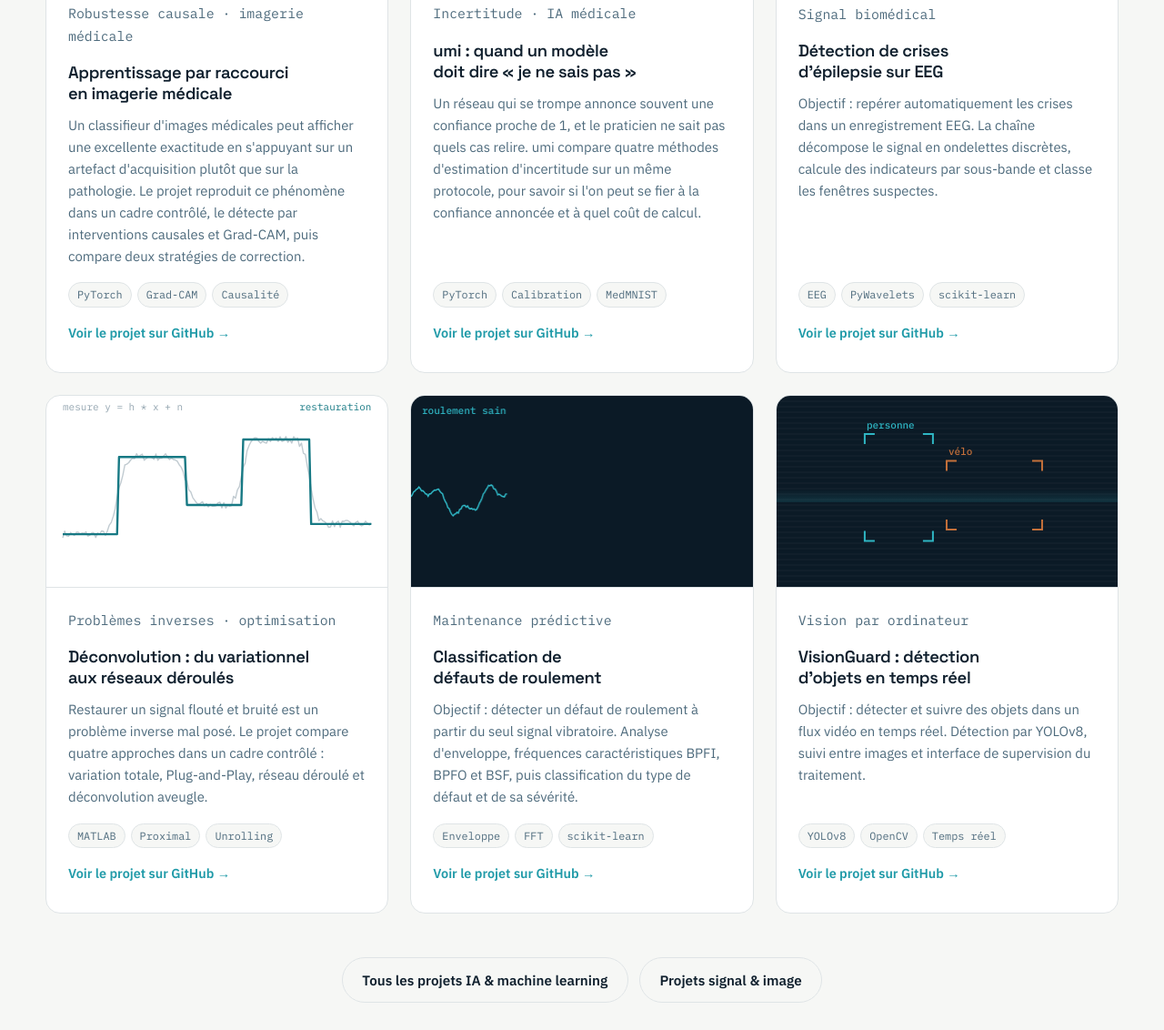
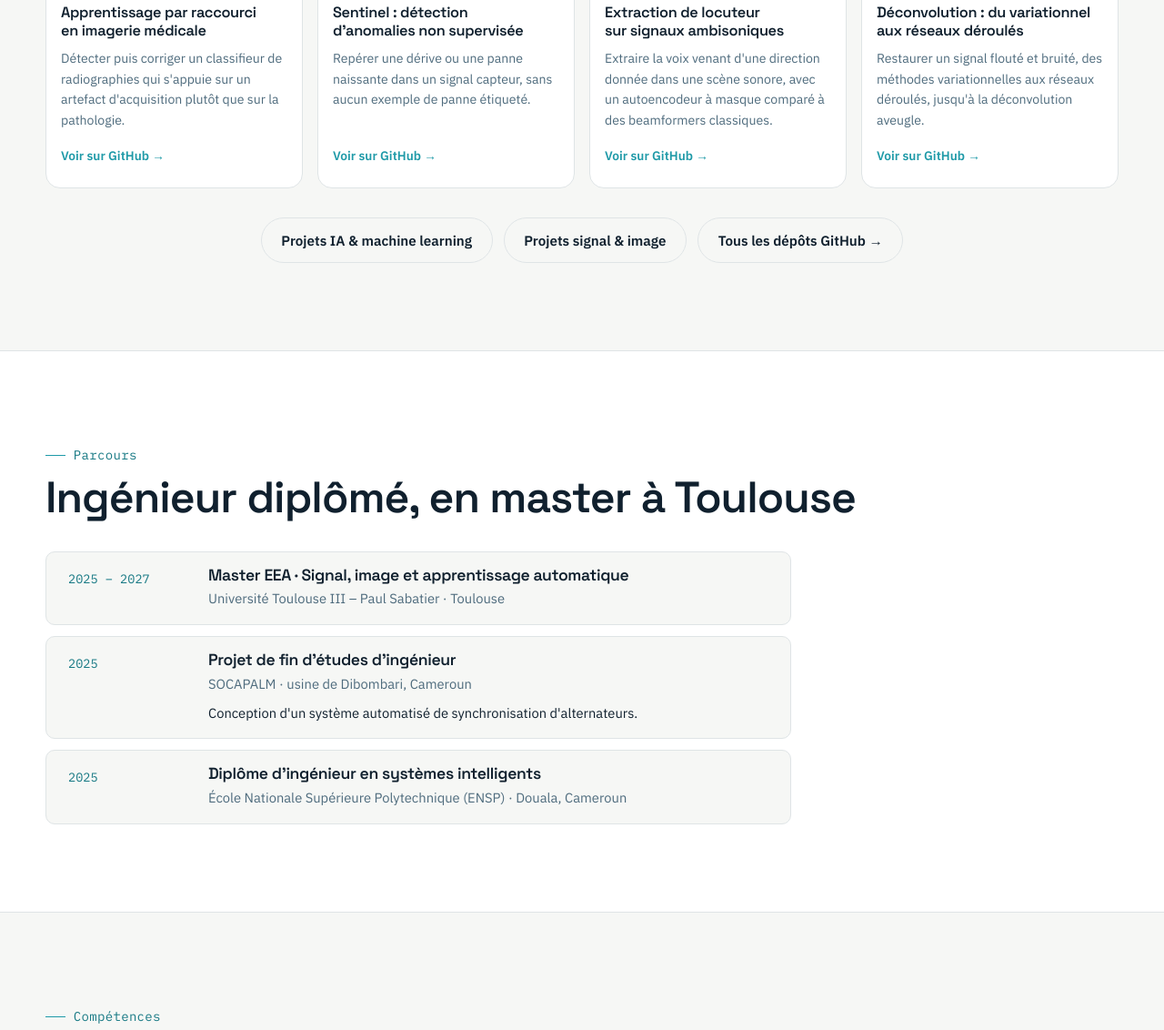
Before and after one commit to lachance123-franccois/lachancefrancois.github.io, a plain HTML site: page index.html in a window 1280 px wide. Shown: the part 1456-2588 px from the top of the page at 91% size. Drawn offline with Linux system fonts and the light colour scheme; animation ran at ten frames a second.

Commit message:
page d'acceuil

```diff
--- a/index.html
+++ b/index.html
@@ -93,7 +93,7 @@
   .section--alt { background: var(--paper-pure); border-block: 1px solid var(--rule); }
 
   /* ---------- Projets : grille de cartes ---------- */
-  .work { display: grid; grid-template-columns: repeat(3, 1fr); gap: var(--sp-6); }
+  .work { display: grid; grid-template-columns: repeat(4, 1fr); gap: var(--sp-4); }
   .card {
     display: flex; flex-direction: column;
     background: var(--paper-pure); border: 1px solid var(--rule);
@@ -103,19 +103,19 @@
   .card:hover { border-color: var(--signal); box-shadow: var(--shadow-md); transform: translateY(-3px); }
   .card__view { position: relative; background: var(--viz-bg); color: var(--text-muted); aspect-ratio: 16 / 9; border-bottom: 1px solid var(--rule); }
   .card__view canvas { width: 100%; height: 100%; display: block; }
-  .card__body { padding: var(--sp-6) var(--sp-6) var(--sp-8); display: flex; flex-direction: column; flex: 1; }
-  .card__domain { font-family: var(--font-mono); font-size: .76rem; color: var(--signal-dim); margin: 0 0 var(--sp-2); }
-  .card h3 { font-size: 1.15rem; line-height: 1.25; margin-bottom: var(--sp-3); }
-  .card p { font-size: .93rem; color: var(--text-muted); margin-bottom: var(--sp-4); }
+  .card__body { padding: var(--sp-4) var(--sp-4) var(--sp-6); display: flex; flex-direction: column; flex: 1; }
+  .card__domain { font-family: var(--font-mono); font-size: .72rem; color: var(--signal-dim); margin: 0 0 var(--sp-2); }
+  .card h3 { font-size: 1.02rem; line-height: 1.25; margin-bottom: var(--sp-2); }
+  .card p { font-size: .88rem; color: var(--text-muted); margin-bottom: var(--sp-4); }
   .card__foot { margin-top: auto; display: flex; flex-direction: column; gap: var(--sp-4); }
   .card__links { display: flex; flex-wrap: wrap; gap: var(--sp-2) var(--sp-4); }
-  .card__links a { font-weight: 600; font-size: .9rem; }
+  .card__links a { font-weight: 600; font-size: .86rem; }
 
   @media (max-width: 1040px) {
-    .work { grid-template-columns: repeat(2, 1fr); gap: var(--sp-6); }
+    .work { grid-template-columns: repeat(2, 1fr); }
   }
-  @media (max-width: 720px) { .work { grid-template-columns: 1fr; } }
-  .work-more { margin: var(--sp-12) auto 0; max-width: none; display: flex; flex-wrap: wrap; justify-content: center; gap: var(--sp-3); }
+  @media (max-width: 600px) { .work { grid-template-columns: 1fr; } }
+  .work-more { margin: var(--sp-8) auto 0; max-width: none; display: flex; flex-wrap: wrap; justify-content: center; gap: var(--sp-3); }
 
   /* ---------- Parcours ---------- */
   .timeline { list-style: none; margin: 0; padding: 0; display: grid; gap: var(--sp-3); max-width: 820px; }
@@ -150,7 +150,7 @@
 <div class="availability">
   <div class="wrap availability__inner">
     <span class="pulse" aria-hidden="true"></span>
-    <span><strong>Disponible</strong> · stage de fin d'études de 6&nbsp;mois dès mars&nbsp;2027, puis CDI · Toulouse, mobilité France</span>
+    <span><strong>Disponible</strong> · stage de fin d'études de 6&nbsp;mois dès mars&nbsp;2027, puis These/CDI · Toulouse, mobilité France</span>
   </div>
 </div>
 
@@ -222,8 +222,8 @@
   <section class="section" id="projets">
     <div class="wrap">
       <div class="section-head">
-        <p class="eyebrow">Projets phares</p>
-        <h2>Six chaînes de traitement complètes</h2>
+        <p class="eyebrow">Projets</p>
+        <h2>Quatre projets phares</h2>
         <p class="lede">Chaque projet publie son code, sa méthode et ses résultats sur GitHub.</p>
       </div>
 
@@ -234,41 +234,38 @@
           <div class="card__body">
             <p class="card__domain">Robustesse causale · imagerie médicale</p>
             <h3>Apprentissage par raccourci en imagerie médicale</h3>
-            <p>Un classifieur d'images médicales peut afficher une excellente exactitude en s'appuyant sur un artefact d'acquisition plutôt que sur la pathologie. Le projet reproduit ce phénomène dans un cadre contrôlé, le détecte par interventions causales et Grad-CAM, puis compare deux stratégies de correction.</p>
+            <p>Détecter puis corriger un classifieur de radiographies qui s'appuie sur un artefact d'acquisition plutôt que sur la pathologie.</p>
             <div class="card__foot">
-              <ul class="tags"><li>PyTorch</li><li>Grad-CAM</li><li>Causalité</li></ul>
               <div class="card__links">
-                <a href="https://github.com/lachance123-franccois/shortcut-audit" target="_blank" rel="noopener">Voir le projet sur GitHub →</a>
+                <a href="https://github.com/lachance123-franccois/shortcut-audit" target="_blank" rel="noopener">Voir sur GitHub →</a>
               </div>
             </div>
           </div>
         </article>
 
         <article class="card reveal">
-          <div class="card__view"><canvas id="viz-uq" aria-hidden="true"></canvas></div>
+          <div class="card__view"><canvas id="viz-anomaly" aria-hidden="true"></canvas></div>
           <div class="card__body">
-            <p class="card__domain">Incertitude · IA médicale</p>
-            <h3>umi&nbsp;: quand un modèle doit dire «&nbsp;je ne sais pas&nbsp;»</h3>
-            <p>Un réseau qui se trompe annonce souvent une confiance proche de 1, et le praticien ne sait pas quels cas relire. umi compare quatre méthodes d'estimation d'incertitude sur un même protocole, pour savoir si l'on peut se fier à la confiance annoncée et à quel coût de calcul.</p>
+            <p class="card__domain">Maintenance prédictive · séries temporelles</p>
+            <h3>Sentinel&nbsp;: détection d'anomalies non supervisée</h3>
+            <p>Repérer une dérive ou une panne naissante dans un signal capteur, sans aucun exemple de panne étiqueté.</p>
             <div class="card__foot">
-              <ul class="tags"><li>PyTorch</li><li>Calibration</li><li>MedMNIST</li></ul>
               <div class="card__links">
-                <a href="https://github.com/lachance123-franccois/uncertainty-aware-medical-imaging" target="_blank" rel="noopener">Voir le projet sur GitHub →</a>
+                <a href="https://github.com/lachance123-franccois/sentinel" target="_blank" rel="noopener">Voir sur GitHub →</a>
               </div>
             </div>
           </div>
         </article>
 
         <article class="card reveal">
-          <div class="card__view"><canvas id="viz-eeg" aria-hidden="true"></canvas></div>
+          <div class="card__view"><canvas id="viz-ambi" aria-hidden="true"></canvas></div>
           <div class="card__body">
-            <p class="card__domain">Signal biomédical</p>
-            <h3>Détection de crises d'épilepsie sur EEG</h3>
-            <p>Objectif&nbsp;: repérer automatiquement les crises dans un enregistrement EEG. La chaîne décompose le signal en ondelettes discrètes, calcule des indicateurs par sous-bande et classe les fenêtres suspectes.</p>
+            <p class="card__domain">Audio spatial · séparation de sources</p>
+            <h3>Extraction de locuteur sur signaux ambisoniques</h3>
+            <p>Extraire la voix venant d'une direction donnée dans une scène sonore, avec un autoencodeur à masque comparé à des beamformers classiques.</p>
             <div class="card__foot">
-              <ul class="tags"><li>EEG</li><li>PyWavelets</li><li>scikit-learn</li></ul>
               <div class="card__links">
-                <a href="https://github.com/lachance123-franccois/detection-par-ondelette-des-epilepsie" target="_blank" rel="noopener">Voir le projet sur GitHub →</a>
+                <a href="https://github.com/lachance123-franccois/ambisonic-source-separation" target="_blank" rel="noopener">Voir sur GitHub →</a>
               </div>
             </div>
           </div>
@@ -279,41 +276,10 @@
           <div class="card__body">
             <p class="card__domain">Problèmes inverses · optimisation</p>
             <h3>Déconvolution&nbsp;: du variationnel aux réseaux déroulés</h3>
-            <p>Restaurer un signal flouté et bruité est un problème inverse mal posé. Le projet compare quatre approches dans un cadre contrôlé&nbsp;: variation totale, Plug-and-Play, réseau déroulé et déconvolution aveugle.</p>
+            <p>Restaurer un signal flouté et bruité, des méthodes variationnelles aux réseaux déroulés, jusqu'à la déconvolution aveugle.</p>
             <div class="card__foot">
-              <ul class="tags"><li>MATLAB</li><li>Proximal</li><li>Unrolling</li></ul>
               <div class="card__links">
-                <a href="https://github.com/lachance123-franccois/deconvolution-variational-to-unrolled" target="_blank" rel="noopener">Voir le projet sur GitHub →</a>
-              </div>
-            </div>
-          </div>
-        </article>
-
-        <article class="card reveal">
-          <div class="card__view"><canvas id="viz-vib" aria-hidden="true"></canvas></div>
-          <div class="card__body">
-            <p class="card__domain">Maintenance prédictive</p>
-            <h3>Classification de défauts de roulement</h3>
-            <p>Objectif&nbsp;: détecter un défaut de roulement à partir du seul signal vibratoire. Analyse d'enveloppe, fréquences caractéristiques BPFI, BPFO et BSF, puis classification du type de défaut et de sa sévérité.</p>
-            <div class="card__foot">
-              <ul class="tags"><li>Enveloppe</li><li>FFT</li><li>scikit-learn</li></ul>
-              <div class="card__links">
-                <a href="https://github.com/lachance123-franccois/clasification-defaut-de-roulement-" target="_blank" rel="noopener">Voir le projet sur GitHub →</a>
-              </div>
-            </div>
-          </div>
-        </article>
-
-        <article class="card reveal">
-          <div class="card__view"><canvas id="viz-vision" aria-hidden="true"></canvas></div>
-          <div class="card__body">
-            <p class="card__domain">Vision par ordinateur</p>
-            <h3>VisionGuard&nbsp;: détection d'objets en temps réel</h3>
-            <p>Objectif&nbsp;: détecter et suivre des objets dans un flux vidéo en temps réel. Détection par YOLOv8, suivi entre images et interface de supervision du traitement.</p>
-            <div class="card__foot">
-              <ul class="tags"><li>YOLOv8</li><li>OpenCV</li><li>Temps réel</li></ul>
-              <div class="card__links">
-                <a href="https://github.com/lachance123-franccois/VisionGuard" target="_blank" rel="noopener">Voir le projet sur GitHub →</a>
+                <a href="https://github.com/lachance123-franccois/deconvolution-variational-to-unrolled" target="_blank" rel="noopener">Voir sur GitHub →</a>
               </div>
             </div>
           </div>
@@ -322,8 +288,9 @@
       </div>
 
       <p class="work-more">
-        <a class="act act--ghost" href="machine-learning.html">Tous les projets IA &amp; machine learning</a>
+        <a class="act act--ghost" href="machine-learning.html">Projets IA &amp; machine learning</a>
         <a class="act act--ghost" href="matlab.html">Projets signal &amp; image</a>
+        <a class="act act--ghost" href="https://github.com/lachance123-franccois?tab=repositories" target="_blank" rel="noopener">Tous les dépôts GitHub →</a>
       </p>
     </div>
   </section>
```
